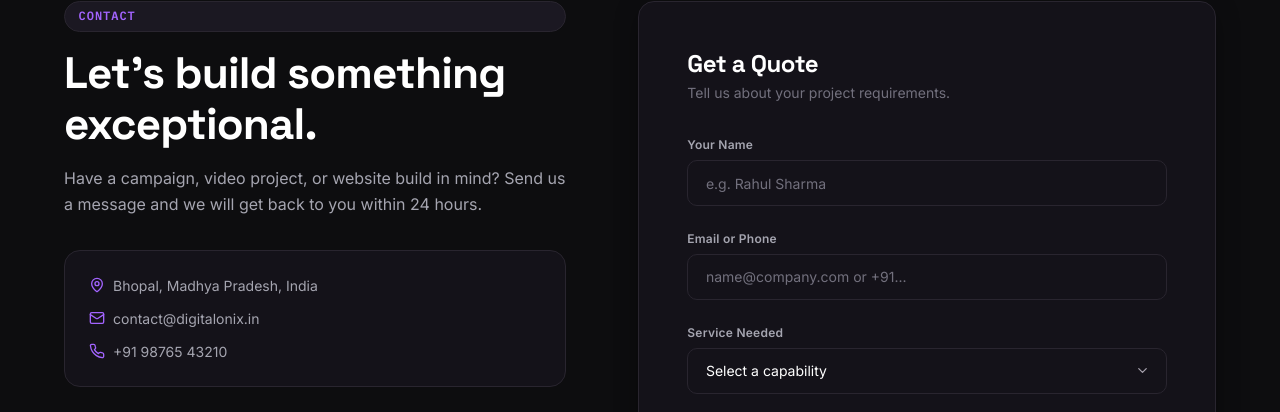
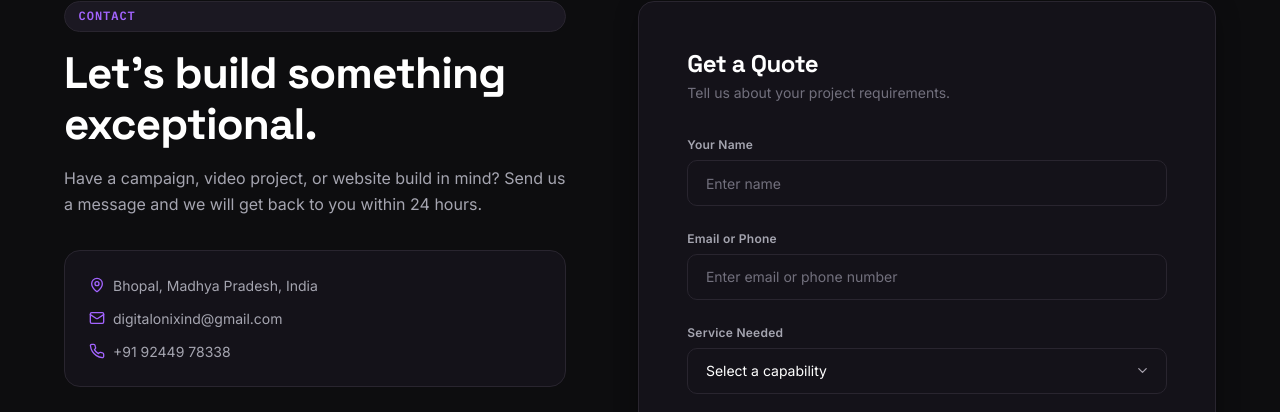
Before and after one commit to AbdulExplorer/DigitalOnix, a Next.js app: page / in a window 1280 px wide. Shown: the part 6300-6712 px from the top of the page. Built offline with nearby package versions, Linux system fonts and the light colour scheme; a web font is replaced by a local one.

Commit message:
initial updates and fix small bugs

```diff
--- a/src/components/ContactForm.tsx
+++ b/src/components/ContactForm.tsx
@@ -188,7 +188,7 @@ export function ContactForm() {
                   name="name"
                   value={formData.name}
                   onChange={handleChange}
-                  placeholder="e.g. Rahul Sharma"
+                  placeholder="Enter name"
                   className="form-input"
                   required
                   aria-required="true"
@@ -209,7 +209,7 @@ export function ContactForm() {
                   name="contact"
                   value={formData.contact}
                   onChange={handleChange}
-                  placeholder="name@company.com or +91..."
+                  placeholder="Enter email or phone number"
                   className="form-input"
                   required
                   aria-required="true"
--- a/src/data/config.ts
+++ b/src/data/config.ts
@@ -22,8 +22,8 @@ export const siteConfig: SiteConfig = {
   state: "Madhya Pradesh",
   country: "India",
   locationDisplay: "Bhopal, Madhya Pradesh, India",
-  contactEmail: "contact@digitalonix.in",
-  contactPhone: "+91 98765 43210",
+  contactEmail: "digitalonixind@gmail.com",
+  contactPhone: "+91 92449 78338",
   instagramUrl: "https://www.instagram.com/digitalonix.in?mdxt=MXN4ZHN0NTJoM2kyeA%3D%3D",
   linkedinUrl: "https://linkedin.com/company/digitalonix",
   statsPendingVerification: false,
```
